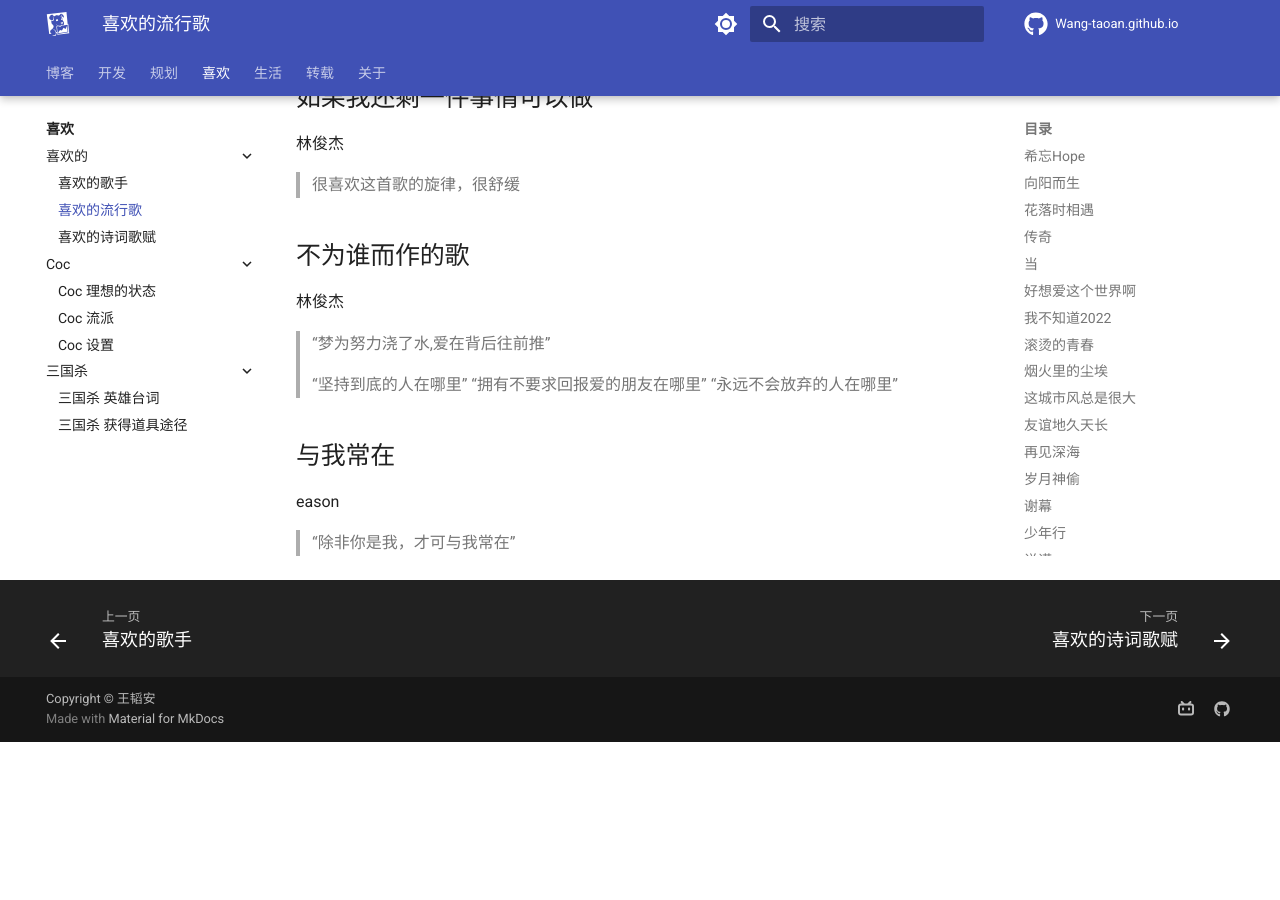
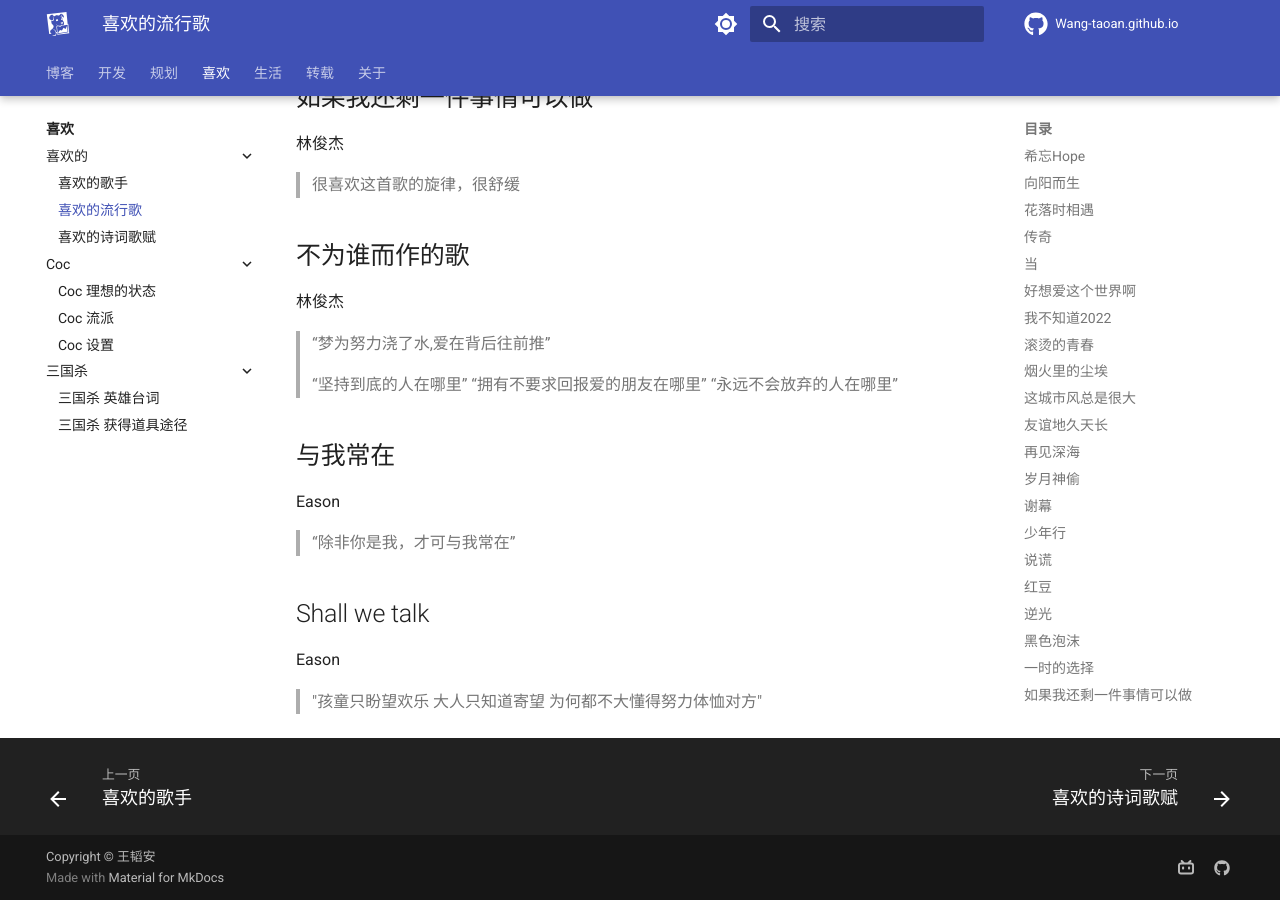
Before and after one commit to Wang-Taoan/Wang-Taoan.github.io, an MkDocs documentation site: the page built from docs/LIKETHINGS/Like/songs.md, in a window 1280 px wide and 900 px high, scrolled down 3777 px. Built offline with MkDocs 1.6.1 and Material for MkDocs 9.7.7, drawn with Linux system fonts in a browser that asks for light colours; comment, search, counter and statistics services are not loaded; before the commit the page ends 4519 px from its top, so only the background shows below that; some of the changed lines change nothing that is shown.

Commit message:
add article-shallwetalk

```diff
--- /dev/null
+++ b/docs/LIFE/Article/Shall-we-talk.md
@@ -0,0 +1,68 @@
+# SHALL WE TALK
+
+> 写于2024/02/25
+
+与最亲密的人之间为什么会出现隔阂？为什么总是以沉默替代？
+
+我们之间应该都有彼此难以启齿的话，沉默好像都是为了维持这段看似亲密实则易碎的关系，为什么最后越走越远了呢？
+
+我们各种都有苦衷，为什么不努力设身处地考虑下对方呢？
+
+沉默掩盖不了难过，别默默忍受。
+
+我们坐下来好好谈谈好吗？Shall we talk？
+
+别怕我，来讲那些无法说出口的心里话。
+
+不要再对着手机忙着笑，不要等到失去触摸能力的时候……
+
+> 关于亲情、爱情、友情，倘若能坐下来好好聊聊，真的可以解决很多事情。
+
+
+## 摘录《Shall we talk》
+
+[bilibili | Shall we talk](https://www.bilibili.com/video/BV1aq4y1B7sY/?spm_id_from=333.788&vd_source=206cfb3f3fccbb18791b45e1a7507b12)
+
+那些难以启齿的话，shall we talk？
+
+就算牙关打颤别说谎，陪我讲，讲出最后我们何以生疏。
+
+孩童只盼望欢乐 大人只知道寄望 为何都不大懂得努力体恤对方
+
+陪我讲 陪我讲出我们最后何以生疏
+
+难得可以同座 何以要忌讳赤裸 如果心声真有疗效 谁怕暴露更多 你别怕我
+
+若沉默似金 还谈什么恋爱 宁愿发声机器面前笑着忙
+
+成人只寄望收获 情人只听见承诺 为何都不大懂得努力珍惜对方
+
+陪我讲 陪我亲身正视眼泪谁跌得多 无法讲 除非彼此已失去了能力触摸
+
+铃声可以宁静 难过却避不过 如果沉默太沉重 别要轻轻带过
+
+螳螂面对蟋蟀 回响也如同幻觉
+
+## 摘录歌词解读
+
+[bilibili | Shall we talk解读](https://www.bilibili.com/video/BV1RX4y1v7Md/?spm_id_from=333.788.top_right_bar_window_history.content.click)
+
+如果你还珍惜，你最在意最亲近的人，如果你觉得这段亲密的关系还值得拯救，那就直接说出真心话吧。
+
+别等到走散了再想去弥补，那可就太晚了。
+
+可是自始自终大人小孩都饿没有坐下来说上一句，我们谈谈好吗？
+
+而那些无法说出口的心里话，好像维持良好的关系，可以一拖再拖，其实反而会出现裂缝隔阂。最终无法修补，只能毁坏。
+
+永远的坦诚是永远都没有错的，请给自己，也给家人一个机会。其实任何人都值得拥有一个机会，尤其是你最在意最亲近的人。
+
+所以你觉得家人这段关系还值得拯救，那就请直说。
+
+只说漂亮话，不说难以启齿的真心话，好像在给这段关系创造一些机会，其实真的是想多了，真正想要建立一段长期持久的亲密关系，两颗坦诚的心胜过一切。
+
+千万不要用猜的想的，你不说，你的爱人就不会完全知道，更不会感同身受。
+
+所以如果你还珍惜这段亲密关系，即使牙关都在打震，也请直说。
+
+我们总是被要求默默地努力上进，好像只要沉默就能应对一切，但是能量终究是守恒的，别人也会用沉默来回应你，最后沉默就会化为沉闷、沉沦、沉痛，让你不堪重负，每个人的生命都极短，所以不要让你那些最在意的人失落、失败，最终走散。
--- a/docs/LIKETHINGS/Like/songs.md
+++ b/docs/LIKETHINGS/Like/songs.md
@@ -120,6 +120,14 @@
 
 ## 与我常在
 
-eason
+Eason
 
 > “除非你是我，才可与我常在”
+
+## Shall we talk
+
+Eason
+
+> "孩童只盼望欢乐 大人只知道寄望 为何都不大懂得努力体恤对方"
+>
+>
--- a/mkdocs.yml
+++ b/mkdocs.yml
@@ -175,6 +175,7 @@ nav:
       - 随笔记 | 2211-2212: LIFE/Jottings/2211-2212.md
       #- 文章3:<相对路径>
     - 文章:
+      - Shall we talk?: LIFE/Article/Shall-we-talk.md
       - 浮躁时怎么办: LIFE/Article/Address-Anxiety.md
       - 理想中的女生: LIFE/Article/Ideal-girl.md
       - 学校自习室选择: LIFE/Article/Selection-of-self-study-rooms.md
```
